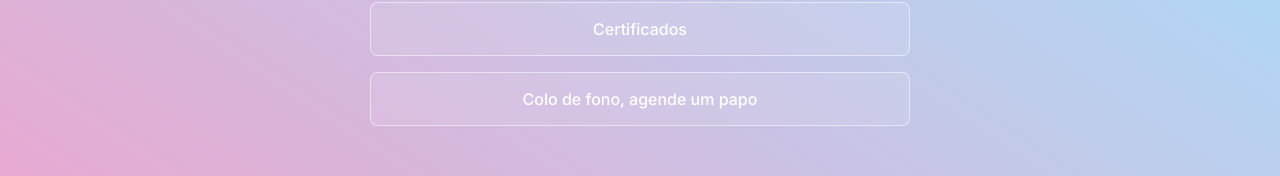
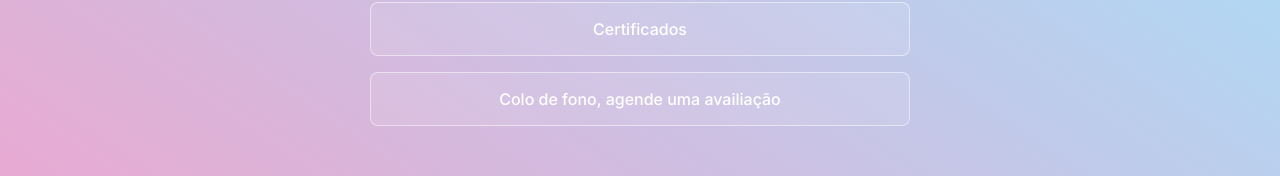
Before and after one commit to MoraesGil/colodefono, a React (Vite) app: page / in a window 1280 px wide. Shown: the part 244-420 px from the top of the page. Built offline with nearby package versions, Linux system fonts and the light colour scheme.

Commit message:
feat: change link button text

```diff
--- a/src/components/LinkList/LinkList.tsx
+++ b/src/components/LinkList/LinkList.tsx
@@ -10,7 +10,7 @@ const LinkList: React.FC = () => {
         to={"https://calendly.com/colodefono-consulta/30min"}
         target="_blank"
       >
-        Colo de fono, agende um papo
+        Colo de fono, agende uma availiação
       </Link>
     </Container>
   );
```
